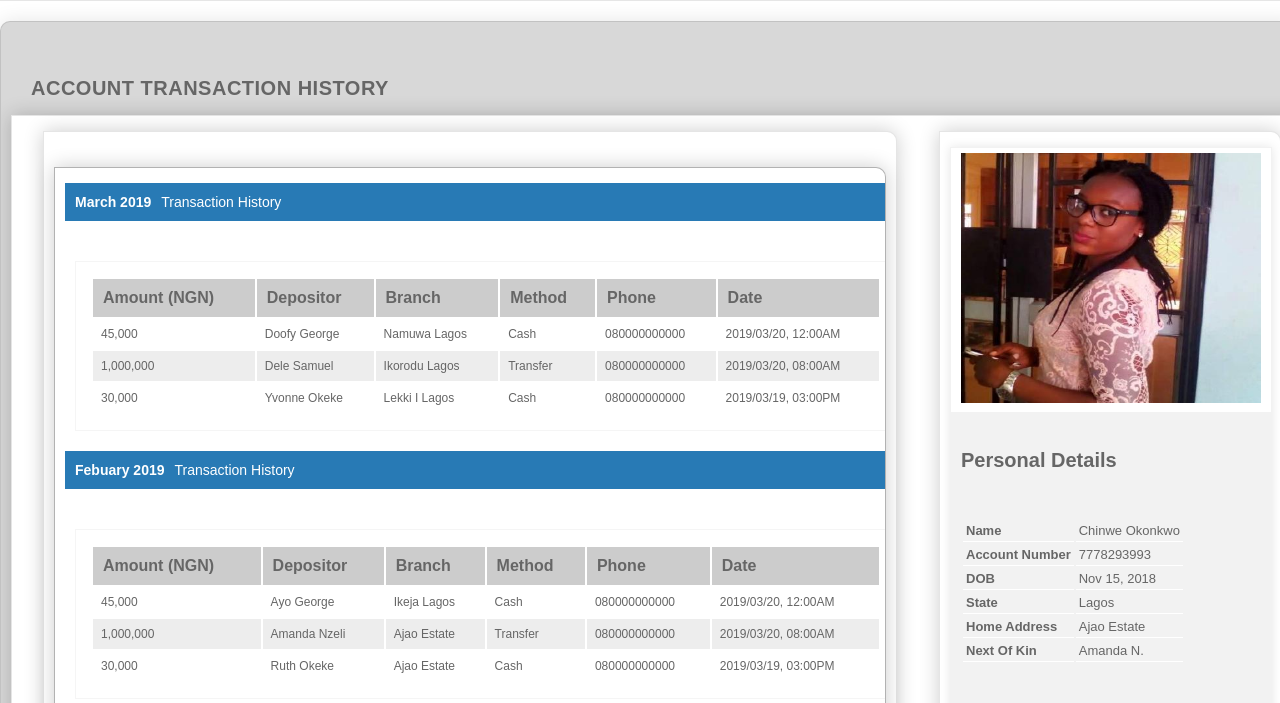
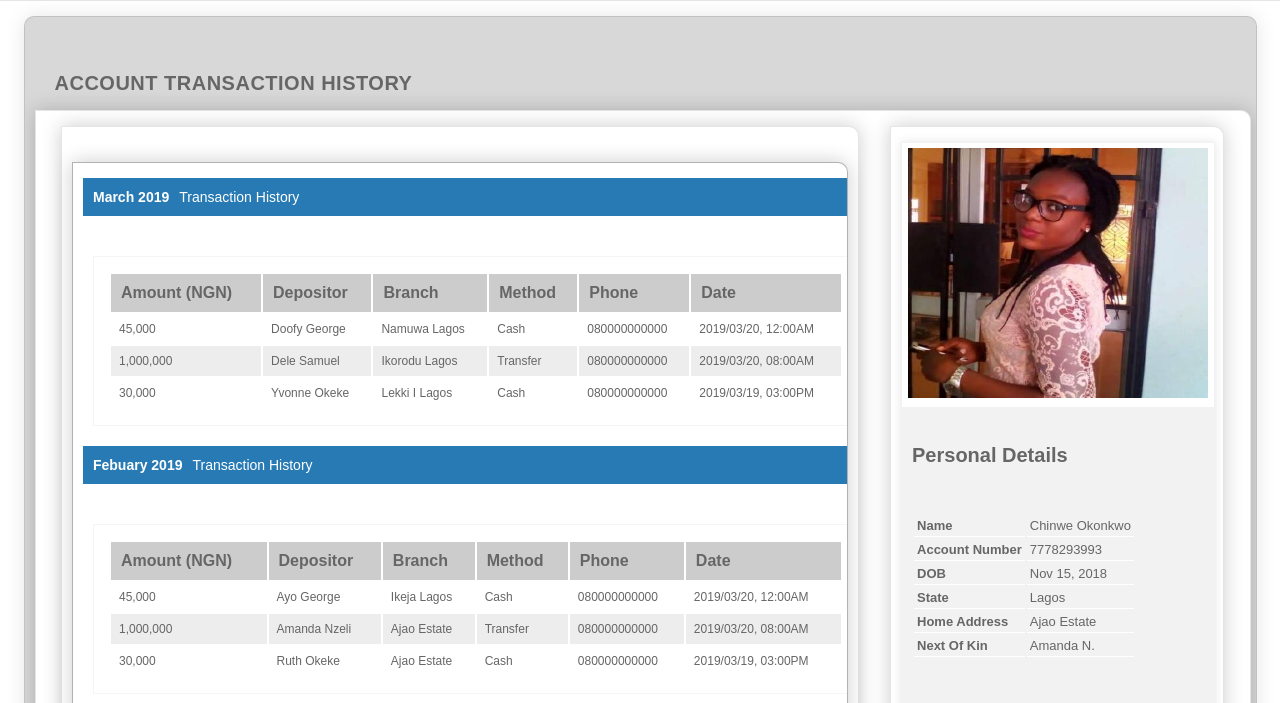
Before and after one commit to G-Chilie/Banka, a plain HTML site: page UI/dashboard.html in a window 1280 px wide. Shown: the part 59-762 px from the top of the page. Drawn offline with Linux system fonts and the light colour scheme; a script that the page names is missing.

Commit message:
made some changes on mine.css

```diff
--- a/UI/css/main.css
+++ b/UI/css/main.css
@@ -94,17 +94,21 @@ body {
   #wrapper {
     font-size:16px;
     text-transform:capitalize;
+    width: 95%;
+    margin: auto;
+    margin-top: 15px;
+    overflow-x: scroll;
   }
 
-  .Acc-details {
-    width: 100%;
+  /* .Acc-details {
+    width: 85%;
     display: flex;
     justify-content: space-around;
     -webkit-flex-wrap: wrap;
     -moz-flex-wrap: wrap;
     -ms-flex-wrap: wrap;
     flex-wrap: wrap;
-  }
+  } */
 
  .Acc-details  {
     -webkit-flex-basis: 25%;
@@ -149,7 +153,7 @@ body {
   }
 
   .Acc-details {
-    width:100%;
+    /* width:100%; */
     -webkit-flex-basis: 100%;
     -moz-flex-basis: 100%;
     -ms-flex-basis: 100%;
@@ -384,7 +388,7 @@ body {
     padding: 20px 10px;
 }
 .Acc-details {
-  width: 100%;
+  /* width: 100%; */
   display: flex;
   justify-content: space-around;
   -webkit-flex-wrap: wrap;
```
Also changed, not shown: UI/bankAccounts.html (+1 -4 lines).
